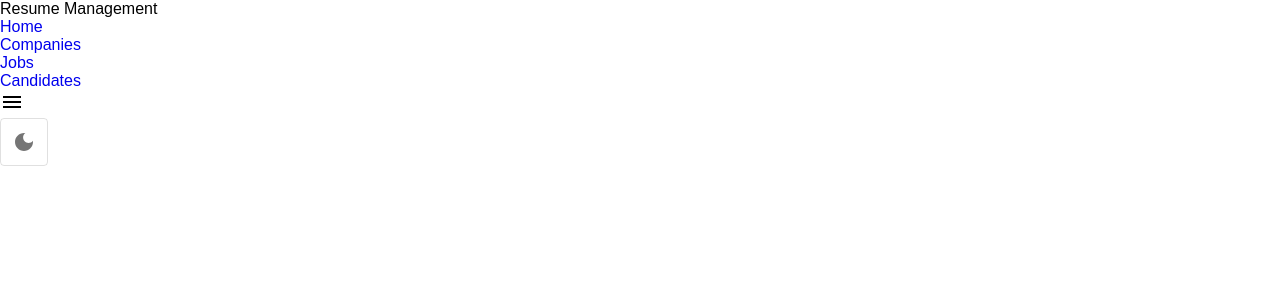
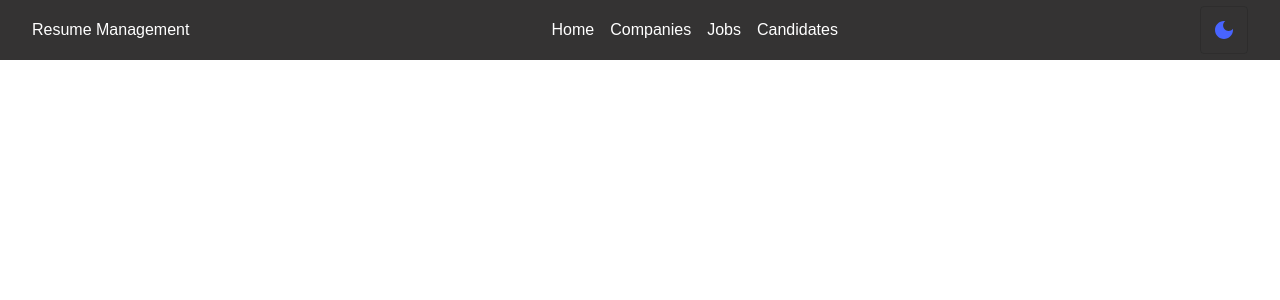
Before and after one commit to nickyshah/api-library-mgmt-july, a React (Create React App) app: page / in a window 1280 px wide. Shown: the top 300 px of the page. Built offline with nearby package versions, Linux system fonts and the light colour scheme.

Commit message:
Navbar csss added

```diff
--- a/src/Components/Navbar/navbar.scss
+++ b/src/Components/Navbar/navbar.scss
@@ -0,0 +1,40 @@
+@import "../../mixins";
+
+.navbar{
+    color: #fff;
+    @include d-flex(row, space-between, center);
+    color: --var(--text-color2);
+    background-color: rgb(52, 51, 51);
+    width: 100%;
+    height: 60px;
+    padding: 0 2rem;
+
+    .brand{
+
+    }
+
+    .menu{
+        ul{
+            @include d-flex(row, flex-start, center);
+            gap: 1rem;
+
+            li{
+                a{
+                    color: #fff;
+                    cursor: pointer;
+                }
+            }
+        }
+    }
+    .hamburger{
+        display: none;
+        cursor: pointer;
+
+    }
+    .toggle{
+        cursor: pointer;
+        svg{
+            color: var(--blue);
+        }
+    }
+}
--- a/src/global.scss
+++ b/src/global.scss
@@ -32,6 +32,7 @@ ul{
 .app{
     color: var(--text-color1);
     background-color: var(--bg-color);
+    transition: all 0.3s ease-in-out;
 
     &.dark{
         --bg-color:#000;;
```
